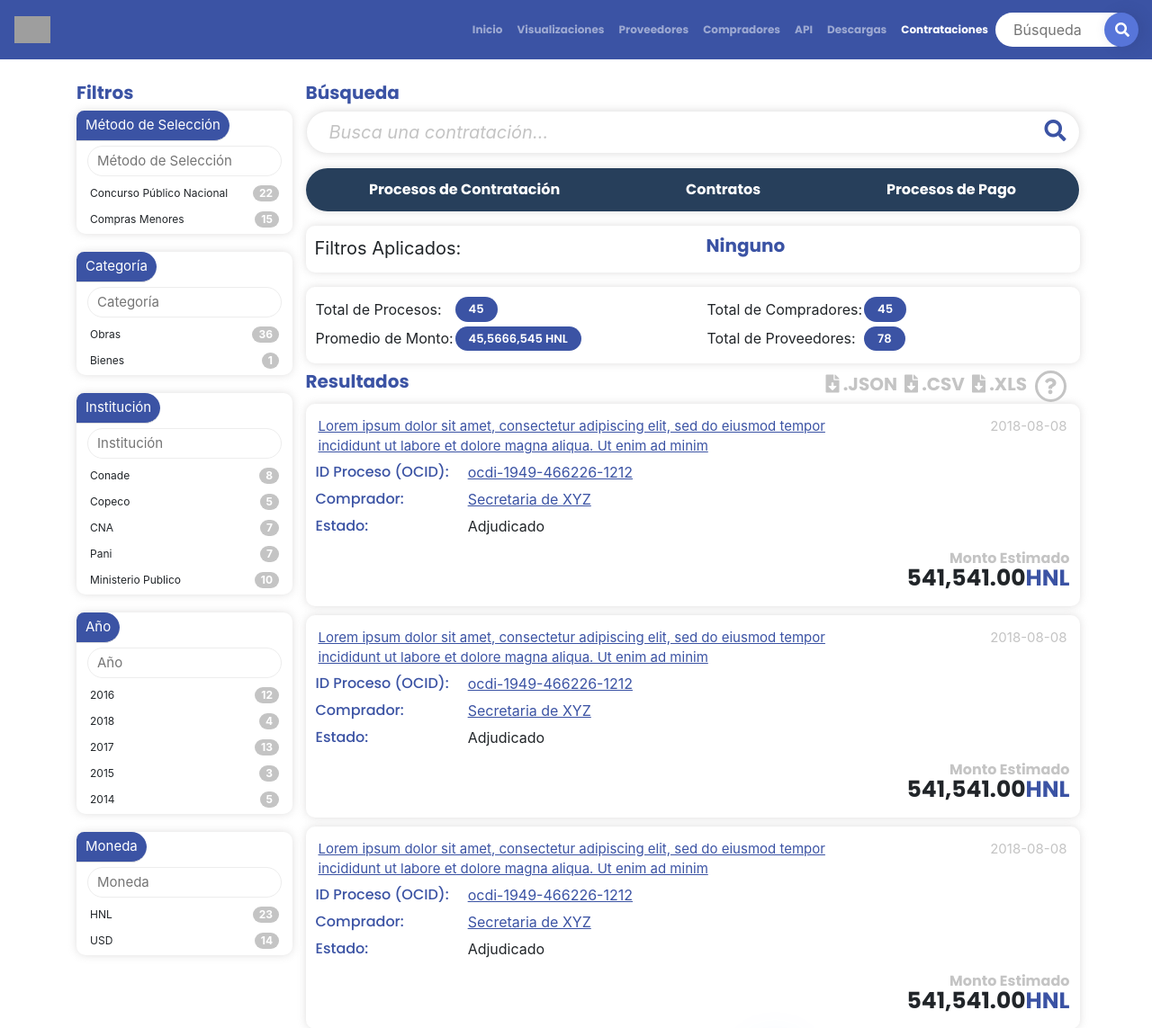
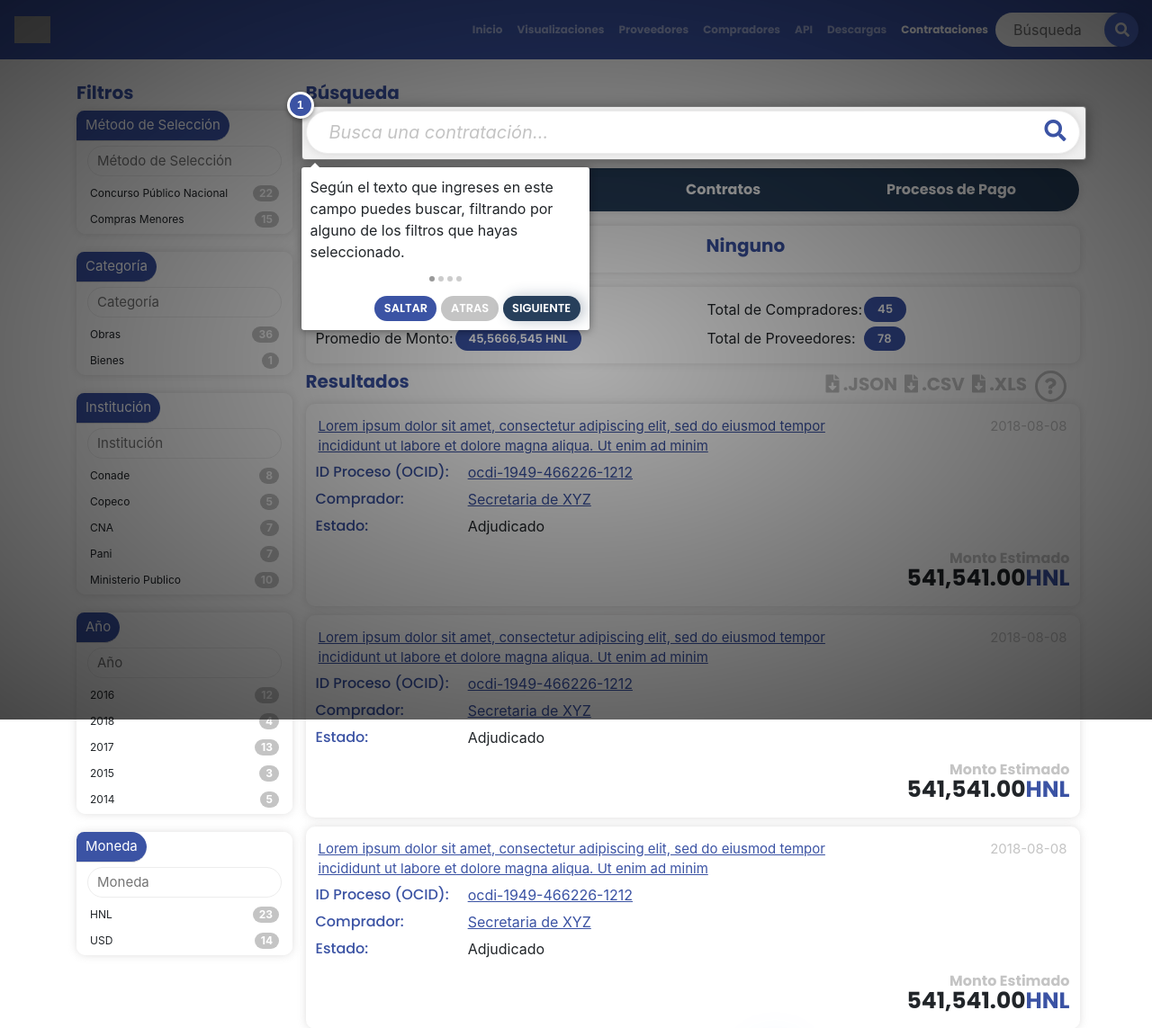
Before and after one commit to locazho/herokuedca, a Django app: page /busqueda/ in a window 1280 px wide. Shown: the top 1143 px of the page at 90% size. Run offline with Django 3.2, Linux system fonts and the light colour scheme; some libraries are stand-ins or nearby versions; grey boxes are pictures that could not be loaded.

Commit message:
intro js

```diff
--- a/portaledcahn_frontend/static/css/estilo.css
+++ b/portaledcahn_frontend/static/css/estilo.css
@@ -998,6 +998,10 @@
 .panel{
 	background: transparent;
 }
+.panel.panel-default{
+	background: white;
+	border-radius: 10px;
+}
 @media only screen and (max-width:767px){
 	.panel-default > .panel-heading{
 			font-size:15px;
@@ -2237,3 +2241,94 @@
 		line-height: 24px;
 	}
 }
+
+.introjs-helperNumberLayer{
+	background: #3B53A4!important;
+	text-shadow: unset!important;
+}
+
+
+
+.introjs-tooltipbuttons .introjs-button {
+	color:white;
+	border-radius: 17.5px;
+	text-transform: uppercase;
+	font-weight: 600;
+	text-decoration: none!important;
+	-webkit-transition: all .3s ease;
+	-moz-transition: all .3s ease;
+	-o-transition: all .3s ease;
+	transition: all .3s ease;
+	box-sizing: content-box;
+	font-size: 13px;
+	font-family: 'Poppins';
+	outline: 0;
+	border:none;
+	text-shadow: unset!important;
+	padding: .3em .8em;
+}
+.introjs-button.introjs-prevbutton{
+	margin-right: 5px;
+}
+.introjs-tooltipbuttons .introjs-button.introjs-skipbutton.introjs-donebutton,.introjs-tooltipbuttons .introjs-button.introjs-skipbutton.introjs-skipbutton{
+	color:white;
+	background: #3B53A4;
+}
+.introjs-tooltipbuttons .introjs-button.introjs-skipbutton.introjs-donebutton:hover,.introjs-tooltipbuttons .introjs-button.introjs-skipbutton.introjs-donebutton:focus,
+.introjs-tooltipbuttons .introjs-button.introjs-skipbutton:hover,.introjs-tooltipbuttons .introjs-button.introjs-skipbutton:focus{
+	color:white;
+	box-shadow: 5px 0 15px 0 rgba(59, 83, 164,0.3);
+}
+
+.introjs-tooltipbuttons .introjs-button.introjs-nextbutton,.introjs-tooltipbuttons .introjs-button.introjs-prevbutton{
+	color:white;
+	background: #273F5B;
+}
+.introjs-tooltipbuttons .introjs-button.introjs-nextbutton:hover,.introjs-tooltipbuttons .introjs-button.introjs-nextbutton:focus,.introjs-tooltipbuttons .introjs-button.introjs-prevbutton:hover,.introjs-tooltipbuttons .introjs-button.introjs-prevbutton:focus{
+	color:white;
+	box-shadow: 5px 0 15px 0 rgba(39, 63, 91,0.3);
+}
+
+.introjs-tooltipbuttons .introjs-button.introjs-nextbutton.introjs-disabled,.introjs-tooltipbuttons .introjs-button.introjs-prevbutton.introjs-disabled{
+	color:white;
+	background: #c4c4c4;
+}
+.introjs-tooltipbuttons .introjs-button.introjs-nextbutton.introjs-disabled:focus,.introjs-tooltipbuttons .introjs-button.introjs-prevbutton.introjs-disabled:focus,.introjs-tooltipbuttons .introjs-button.introjs-nextbutton.introjs-disabled:hover,.introjs-tooltipbuttons .introjs-button.introjs-prevbutton.introjs-disabled:hover{
+	color:white;
+	box-shadow: unset;
+}
+/*introjs-button introjs-skipbutton introjs-donebutton
+
+.botonGeneral{
+	color:white;
+	border-radius: 17.5px;
+	padding: 6px 15px;
+	text-transform: uppercase;
+	font-weight: 600;
+	text-decoration: none!important;
+	-webkit-transition: all .3s ease;
+	-moz-transition: all .3s ease;
+	-o-transition: all .3s ease;
+	transition: all .3s ease;
+	box-sizing: content-box;
+	font-size: 13px;
+	font-family: 'Poppins';
+
+}
+.botonGeneral.tamanoExtra{
+	padding: 8px 15px;
+	font-size: 15px;
+}
+.botonGeneral.fondoColorPrimario:hover,.botonGeneral.fondoColorPrimario:focus{
+	color:white;
+	box-shadow: 5px 0 15px 0 rgba(59, 83, 164,0.3);
+}
+.botonGeneral.fondoColorSecundario:hover,.botonGeneral.fondoColorPrimario:focus{
+	color:white;
+	box-shadow: 5px 0 15px 0 rgba(39, 63, 91,0.3);
+}*//*.fondoColorPrimario{
+	background: #3B53A4;
+}
+.fondoColorSecundario{
+	background: #273F5B;
+}*/
--- a/portaledcahn_frontend/static/js/busqueda.js
+++ b/portaledcahn_frontend/static/js/busqueda.js
@@ -182,6 +182,8 @@
     $('#quitarFiltros').on('click',function(e){
       listaElastica.clean();
     });
+
+    VerificarIntroduccion('INTROJS_BUSQUEDA',1);
   });
 
 
--- a/portaledcahn_frontend/static/js/general.js
+++ b/portaledcahn_frontend/static/js/general.js
@@ -1,5 +1,47 @@
 var url=window.location.origin;
 var api=url+"/api";
+function MostrarIntroduccion(){
+    introJs().setOption("nextLabel", "Siguiente").setOption("prevLabel", "Atras").setOption("skipLabel", "SALTAR").setOption("doneLabel", "LISTO").start();
+}
+
+function VerificarIntroduccion(variable,veces){
+    var introduccion=ObtenerCookie(variable);
+    if(introduccion===null){
+        DefinirCookie(variable,(veces?veces:1) - 1,365);
+        MostrarIntroduccion();
+    }else{
+        var restantes=ObtenerNumero(introduccion);
+        if(restantes>0){
+            DefinirCookie(variable,(restantes - 1),365);
+            MostrarIntroduccion();
+        }
+    }
+}
+
+function EliminarCookie(nombre){
+    document.cookie=nombre+'=;path=/;Max-Age=0';
+}
+function ObtenerCookie(nombre){
+    var vs = document.cookie.split(';');
+    if(vs.length>0){
+      for(let i=0;i<vs.length;i++){
+        var index=Number(vs[i].indexOf('='));
+        if(vs[i].substring(0, index).trim()==nombre){
+          return vs[i].substring(index+1);
+        }
+      }
+    }
+    return null;
+}
+function DefinirCookie(nombre,valor,dias){
+
+    document.cookie = nombre+'='+valor+'; path=/; expires='+ObtenerDuracionCookie(dias ? dias : 40);
+}
+function ObtenerDuracionCookie(dia) {
+    var d = new Date();
+    d.setTime(d.getTime() + (dia * 24 * 60 * 60 * 1000));
+    return d.toUTCString();
+}
 
 function ObtenerFecha(texto){
     if(texto){
--- a/portaledcahn_frontend/static/js/inicio.js
+++ b/portaledcahn_frontend/static/js/inicio.js
@@ -20,4 +20,5 @@
     });
     /*Anadir Titles a los campos de busqueda*/
     AgregarToolTips();
+    VerificarIntroduccion('INTROJS_INICIO',1);
 })
--- a/portaledcahn_frontend/templates/base.html
+++ b/portaledcahn_frontend/templates/base.html
@@ -14,6 +14,7 @@
       <link rel="stylesheet" href="{% static 'css/estilo.css' %}">
       <link rel="stylesheet" href="{% static 'plugins/fontawesome-free-5.8.2/css/all.min.css' %}" >
       <link rel="stylesheet" href="{% static 'plugins/animate-3.7.0/animate.css' %}">
+      <link rel="stylesheet" href="{% static 'plugins/intro.js-2.9.3/introjs.min.css' %}">
       <link rel="stylesheet" href="https://fonts.googleapis.com/css?family=Poppins:400,500,600,700" >
 
     </head>
@@ -24,6 +25,7 @@
        {% endblock %}
 
        {% include "footer.html" %}
+      <script src="{% static 'plugins/intro.js-2.9.3/intro.min.js' %}"></script>
       <script src="{% static 'js/polyfill.js' %}"></script>
       <script src="{% static 'plugins/jquery-3.4.1/jquery-3.4.1.min.js' %}"></script>
       <script src="{% static 'plugins/bootstrap-4.3.1/js/bootstrap.min.js' %}"></script>
--- a/portaledcahn_frontend/templates/busqueda/busqueda.html
+++ b/portaledcahn_frontend/templates/busqueda/busqueda.html
@@ -12,7 +12,7 @@
 
 {% block container %}
       <div class="container  busquedaEspaciadoHorizontal">
-         <div class="contenedorFiltrosBusqueda animated">
+         <div class="contenedorFiltrosBusqueda animated" data-step="3" data-intro="Puedes aplicar un filtro según el método de busqueda que hayas seleccionado.">
             <h4 class="textoColorPrimario tituloFiltrosMenu titularColor">
                Filtros
                <div class="cursorMano cerrarContenedorFiltrosBusqueda" style="display:none"><i class="fas fa-times textoColorGris"></i></div>
@@ -101,7 +101,7 @@
                      <h4 class="textoColorPrimario tituloFiltrosMenu titularColor">
                            Búsqueda
                         </h4>
-                  <div class="campoAzulBusquedaPadre" >
+                  <div class="campoAzulBusquedaPadre"  data-step="1" data-intro="Según el texto que ingreses en este campo puedes buscar, filtrando por alguno de los filtros que hayas seleccionado.">
                      <input class="form-control form-control-lg campoAzulBusqueda toolTip" toolPosicio="bottom" toolTexto="Ingresa un texto a buscar" id="campoBusquedaProceso" type="text" placeholder="Busca una contratación..." title="Busca una contratación..." value="{% if request.GET.q %}{{request.GET.q}}{% endif %}">
                      <i class="fas fa-search cursorMano toolTip" toolTexto="Haz click para buscar" id="botonBusquedaProceso"></i>
                   </div>
@@ -111,7 +111,7 @@
                      </button>
                   </div>
 
-                     <div  class="metodoBusquedaContenedor anchoTotal mt-3 mb-3 textoAlineadoCentrado ">
+                     <div  class="metodoBusquedaContenedor anchoTotal mt-3 mb-3 textoAlineadoCentrado " data-step="2" data-intro="Puedes seleccionar un método de búsqueda para realizar un filtrado por procesos de contratación, contratos y procesos de pagos.">
                            <div class="btn-group sombraBasica" role="group" aria-label="Metodo de Busqueda" >
                               <a href="javascript:void(0)" id="opcionProcesosContratacion" name="metodoBusqueda" metodo="proceso"  class="btn btn-primary fondoColorSecundario {% if 'proceso' == request.GET.metodo %}activo{% endif %}">Procesos de Contratación</a>
                               <a href="javascript:void(0)" id="opcionContratos" name="metodoBusqueda" metodo="contrato"  class="btn btn-primary fondoColorSecundario {% if 'contrato' == request.GET.metodo %}activo{% endif %}">Contratos</a>
@@ -245,7 +245,7 @@
                </div>
             </div>
             <div class="container-fluid contenedorBusqueda pt-2 mb-5" >
-               <div class="row">
+               <div class="row" data-step="4" data-intro="Una vez que buscaste, los resultados aparecen en esta sección, según el método de búsqueda podrás acceder a diversas propiedades del resultado.">
                   <div class="col-12 col-sm-6 col-md-6 p-0">
                      <h4 class="textoColorPrimario titularColor">Resultados</h4>
                   </div>
```
Also changed, not shown: portaledcahn_frontend/templates/inicio/inicio.html (+4 -4 lines), portaledcahn_frontend/templates/visualizaciones/visualizaciones.html (+10 -4 lines).
